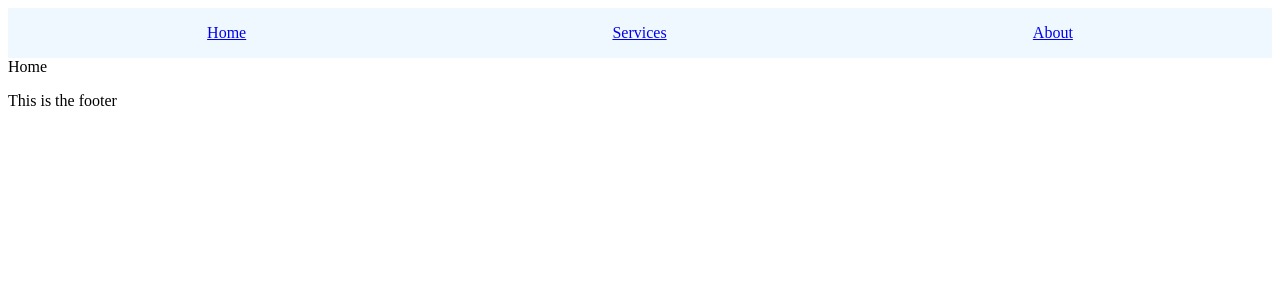
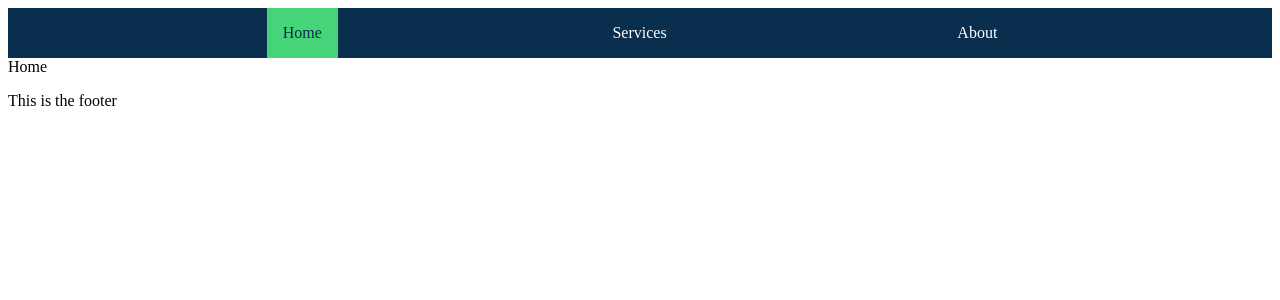
Before and after one commit to Level-5-Group-Project/Trees-Unlimited, a React (Create React App) app in the folder client/: page / in a window 1280 px wide. Shown: the top 300 px of the page. Built offline with nearby package versions, Linux system fonts and the light colour scheme.

Commit message:
update to Navbar CSS

```diff
--- a/client/src/App.css
+++ b/client/src/App.css
@@ -1,9 +1,20 @@
 .Header{
-  background-color: aliceblue;
-  padding: 1em;
+  background-color: rgb(9, 46, 78);
 }
 .NavBar{
   display: flex;
   flex-direction: row;
-  justify-content: space-around;
+  justify-content: space-evenly;
+  align-items: center;
 }
+nav a {
+  text-decoration: none;
+  text-align: center;
+  padding: 1em;
+  color: white
+}
+nav a.active{
+  background-color: rgb(70, 212, 120);
+  padding: 1em;
+  color:rgb(9, 46, 78)
+}
```
